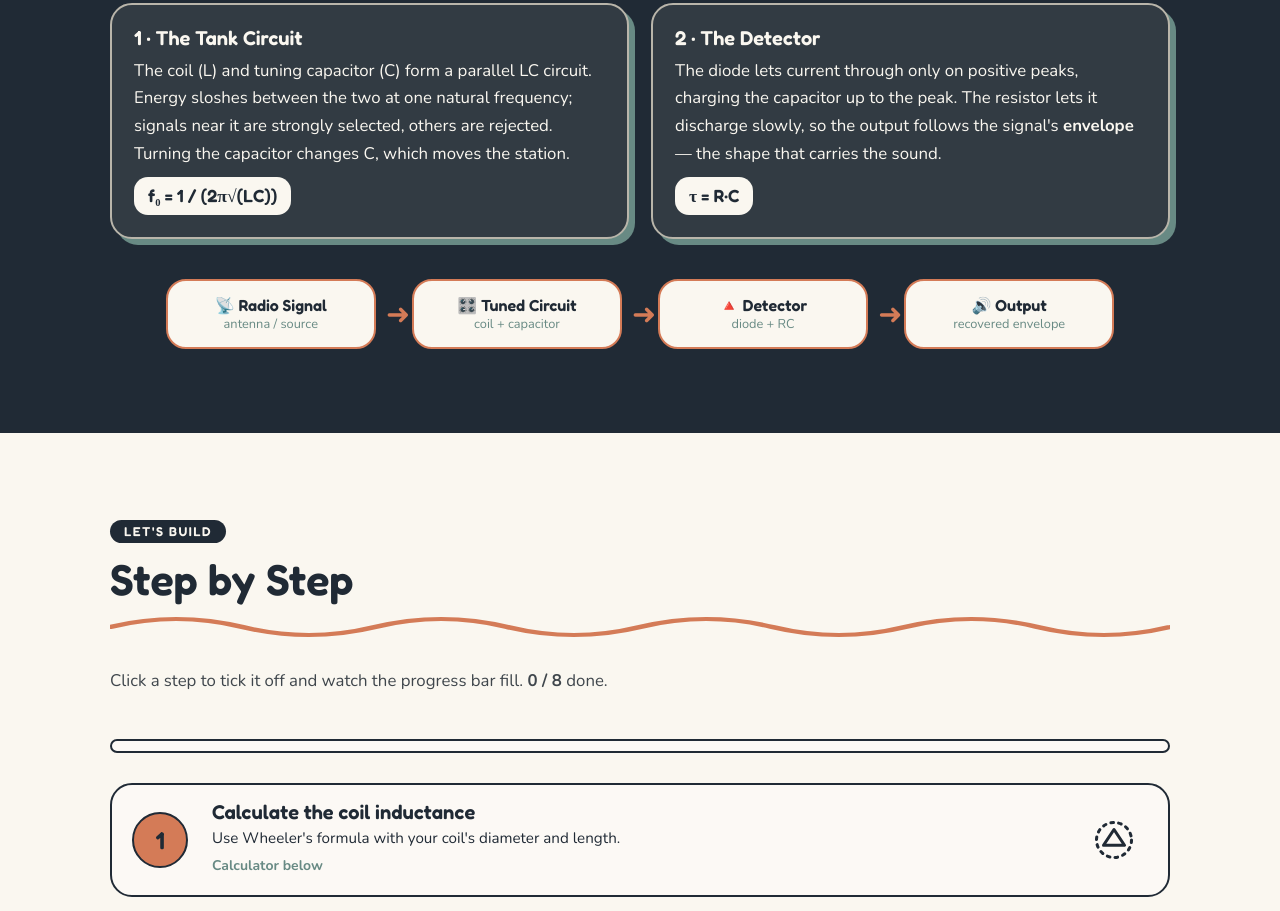
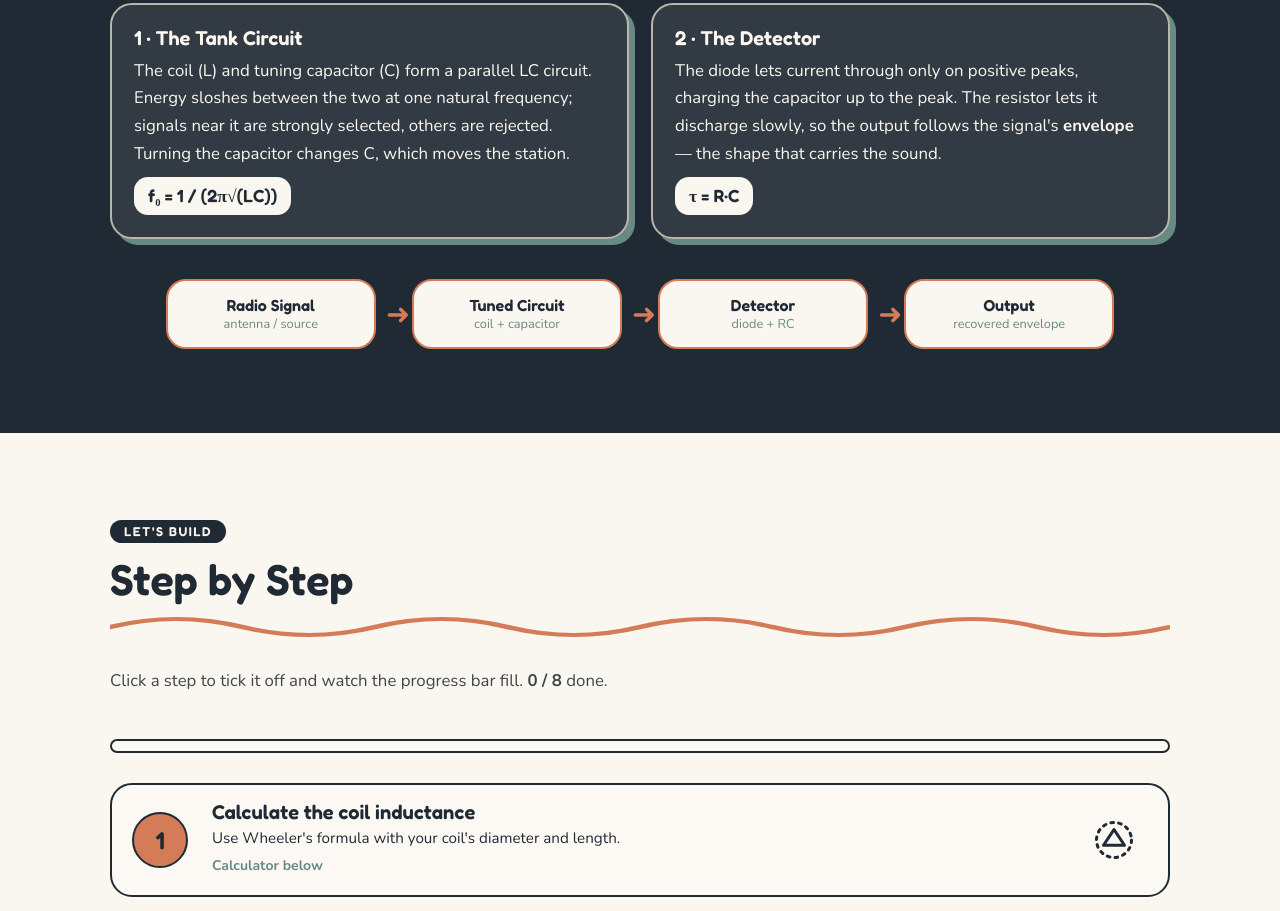
Before and after one commit to YoussefELRoby0/M1-Radio-Milestone, a plain HTML site: page index.html in a window 1280 px wide. Shown: the part 1987-2898 px from the top of the page. Drawn offline with nearby package versions, Linux system fonts and the light colour scheme.

Commit message:
Revise flow section and update placeholder note
Updated the flow section and modified the placeholder note in the steps section.

```diff
--- a/index.html
+++ b/index.html
@@ -173,10 +173,10 @@ footer{background:var(--navy);color:var(--stone);text-align:center;padding:34px
 <div class="card"><h3>2 · The Detector</h3><p>The diode lets current through only on positive peaks, charging the capacitor up to the peak. The resistor lets it discharge slowly, so the output follows the signal's <b>envelope</b> — the shape that carries the sound.</p><span class="formula">τ = R·C</span></div>
 </div>
 <div class="flow reveal">
-<div class="node">📡 Radio Signal<small>antenna / source</small></div><span class="arrow">➜</span>
-<div class="node">🎛️ Tuned Circuit<small>coil + capacitor</small></div><span class="arrow">➜</span>
-<div class="node">🔺 Detector<small>diode + RC</small></div><span class="arrow">➜</span>
-<div class="node">🔊 Output<small>recovered envelope</small></div>
+<div class="node"> Radio Signal<small>antenna / source</small></div><span class="arrow">➜</span>
+<div class="node"> Tuned Circuit<small>coil + capacitor</small></div><span class="arrow">➜</span>
+<div class="node"> Detector<small>diode + RC</small></div><span class="arrow">➜</span>
+<div class="node"> Output<small>recovered envelope</small></div>
 </div></div></section>
 
 <section id="steps"><div class="wrap">
@@ -192,7 +192,7 @@ footer{background:var(--navy);color:var(--stone);text-align:center;padding:34px
 <div><label for="N">Turns N</label><input id="N" type="number" value="75" min="1"></div>
 <div><label for="D">Coil diameter d (cm)</label><input id="D" type="number" value="5" step="0.1" min=".1"></div>
 <div><label for="Ln">Winding length ℓ (cm)</label><input id="Ln" type="number" value="6" step="0.1" min=".1"></div></div>
-<p class="note" style="margin-bottom:0">⚠️ d = 5 cm and ℓ = 6 cm are only <b>placeholder example values</b>, not your lab's measurements. Replace them with your PVC pipe and winding.</p>
+<p class="note" style="margin-bottom:0">⚠️ d = 5 cm and ℓ = 6 cm are only <b>placeholder example values</b>, Replace them with your PVC pipe and winding.</p>
 <div class="read"><div><b id="Lout">–</b><span>Inductance L (µH)</span></div><div><b id="C819">–</b><span>C needed for 819 kHz (pF)</span></div><div><b id="fmin">–</b><span>Lowest f₀ (at 280 pF)</span></div><div><b id="fmax">–</b><span>Highest f₀ (at 20 pF)</span></div></div>
 <div class="out" id="c819msg"></div></div>
 </div></section>
```
